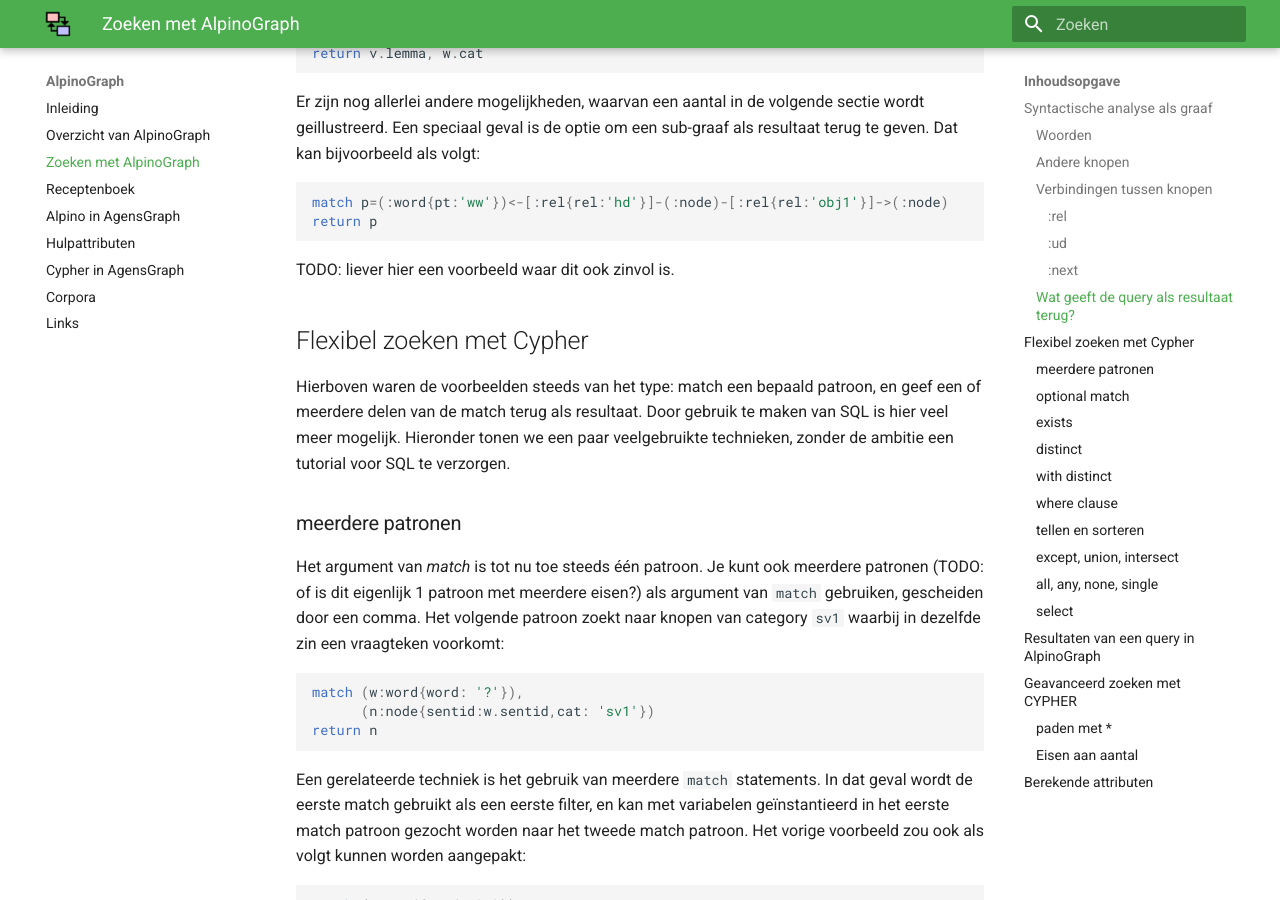
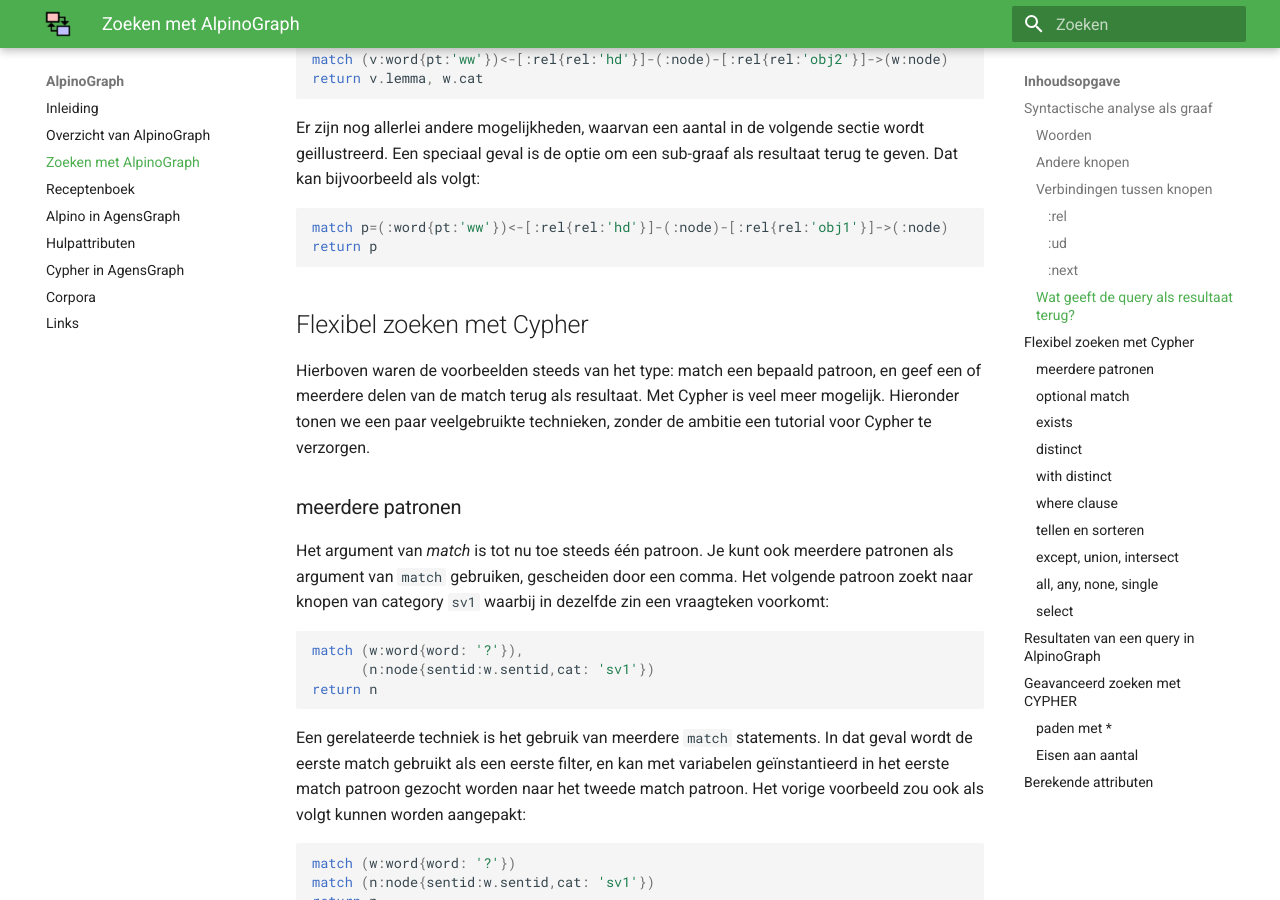
Before and after one commit to rug-compling/alpinograph-docs, an MkDocs documentation site: the page built from docs/zoeken.md, in a window 1280 px wide and 900 px high, scrolled down 3879 px. Built offline with MkDocs 1.6.1 and Material for MkDocs 9.7.7, drawn with Linux system fonts in a browser that asks for light colours; some of the changed text lies outside the part shown.

Commit message:
zoeken: alle TODOs op één na weggewerkt

````diff
--- a/docs/zoeken.md
+++ b/docs/zoeken.md
@@ -1,8 +1,6 @@
 # Zoeken met AlpinoGraph
 
 De combinatie van databasetechnologie en graaf-gebaseerde zoektechnologie zorgt voor een erg flexibele en relatief efficiënte zoekmachine. Deze flexibiliteit betekent bijvoorbeeld dat je patronen kunt definiëren om zinnen die aan het patroon te voldoen terug te vinden. Maar je kunt ook woorden of woordgroepen terugvinden en aggregeren over de informatie van die woorden of woordgroepen (bijvoorbeeld voor het maken van frequentieoverzichten) door middel van de database-primitieven van SQL.
-
-TODO: ergens, een verwijzing naar complete documentatie van AgensGraph?
 
 Niet alleen is de zoekmachine veel flexibeler dan bijvoorbeeld XPath (zoals beschikbaar in [PaQu](https://www.let.rug.nl/alfa/paqu)), ook is het relatief makkelijk om verschillende annotatielagen te combineren. In AlpinoGraph zijn meerdere annotatielagen beschikbaar:
 
@@ -156,17 +160,17 @@
 return p
 ```
 
-TODO: liever hier een voorbeeld waar dit ook zinvol is.
-
-
 ## Flexibel zoeken met Cypher
 
-Hierboven waren de voorbeelden steeds van het type: match een bepaald patroon, en geef een of meerdere delen van de match terug als resultaat. Door gebruik te maken van SQL is hier veel meer mogelijk. Hieronder tonen we een paar veelgebruikte technieken, zonder de ambitie een tutorial voor SQL te verzorgen.
-
+Hierboven waren de voorbeelden steeds van het type: match een bepaald
+patroon, en geef een of meerdere delen van de match terug als
+resultaat. Met Cypher is veel meer mogelijk. Hieronder tonen we een
+paar veelgebruikte technieken, zonder de ambitie een tutorial voor
+Cypher te verzorgen.
 
 ### meerdere patronen
 
-Het argument van *match* is tot nu toe steeds één patroon. Je kunt ook meerdere patronen (TODO: of is dit eigenlijk 1 patroon met meerdere eisen?) als argument van `match` gebruiken, gescheiden door een comma. Het volgende patroon zoekt naar knopen van category `sv1` waarbij in dezelfde zin een vraagteken voorkomt:
+Het argument van *match* is tot nu toe steeds één patroon. Je kunt ook meerdere patronen als argument van `match` gebruiken, gescheiden door een comma. Het volgende patroon zoekt naar knopen van category `sv1` waarbij in dezelfde zin een vraagteken voorkomt:
 
 ```cypher
 match (w:word{word: '?'}),
````
Also changed, not shown: other parts of docs/zoeken.md (+14 -4 lines).
